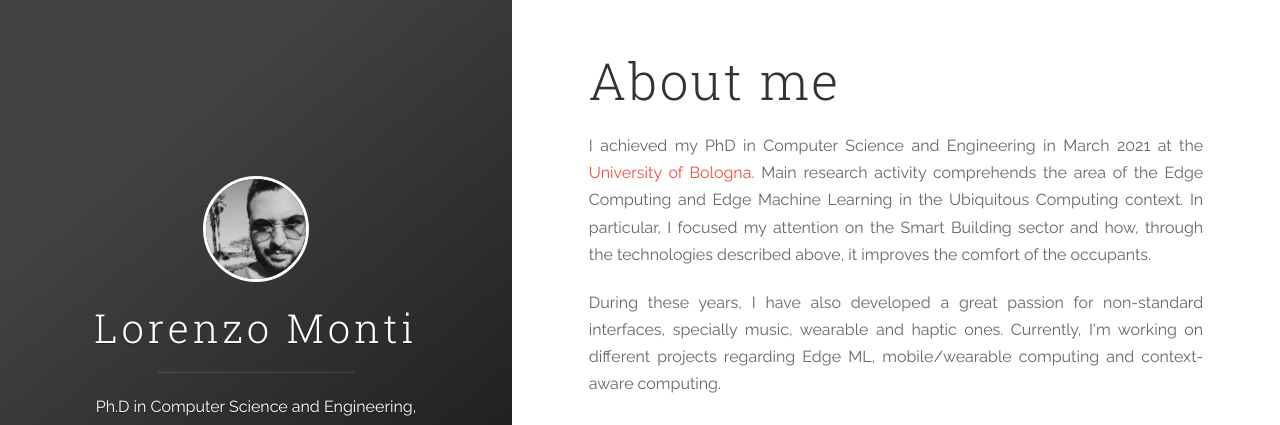
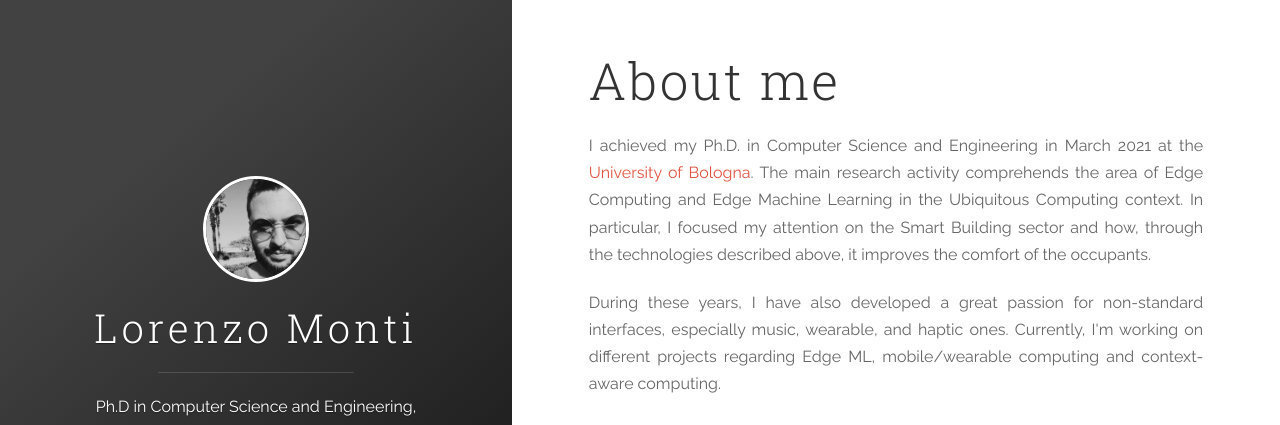
Before and after one commit to LorenzoMonti/LorenzoMonti.github.io, a Jekyll site: the page built from about.md, in a window 1280 px wide. Shown: the top 425 px of the page. Built offline with Jekyll 4.4.1, drawn with Linux system fonts in a browser that asks for light colours.

Commit message:
Update about.md

```diff
--- a/about.md
+++ b/about.md
@@ -4,10 +4,11 @@ title: About
 ---
 # About me
 
-<p style="text-align: justify;"> I achieved my PhD in Computer Science and Engineering in March 2021 at the <a href="https://disi.unibo.it/" target="_blank">University of Bologna</a>. Main research activity comprehends the area of the Edge Computing and Edge Machine Learning in the Ubiquitous Computing context. In particular, I focused my attention on the Smart Building sector and how, through the technologies described above, it improves the comfort of the occupants.
+<p style="text-align: justify;"> I achieved my Ph.D. in Computer Science and Engineering in March 2021 at the <a href="https://disi.unibo.it/" target="_blank">University of Bologna</a>. The main research activity comprehends the area of Edge Computing and Edge Machine Learning in the Ubiquitous Computing context. In particular, I focused my attention on the Smart Building sector and how, through the technologies described above, it improves the comfort of the occupants.
+
 </p>
 <p style="text-align: justify;">
-During these years, I have also developed a great passion for non-standard interfaces, specially music, wearable and haptic ones. Currently, I'm working on different projects regarding Edge ML, mobile/wearable computing and context-aware computing.
+During these years, I have also developed a great passion for non-standard interfaces, especially music, wearable, and haptic ones. Currently, I'm working on different projects regarding Edge ML, mobile/wearable computing and context-aware computing.
 </p>
 
 <p style="text-align: justify;"> </p>
```
